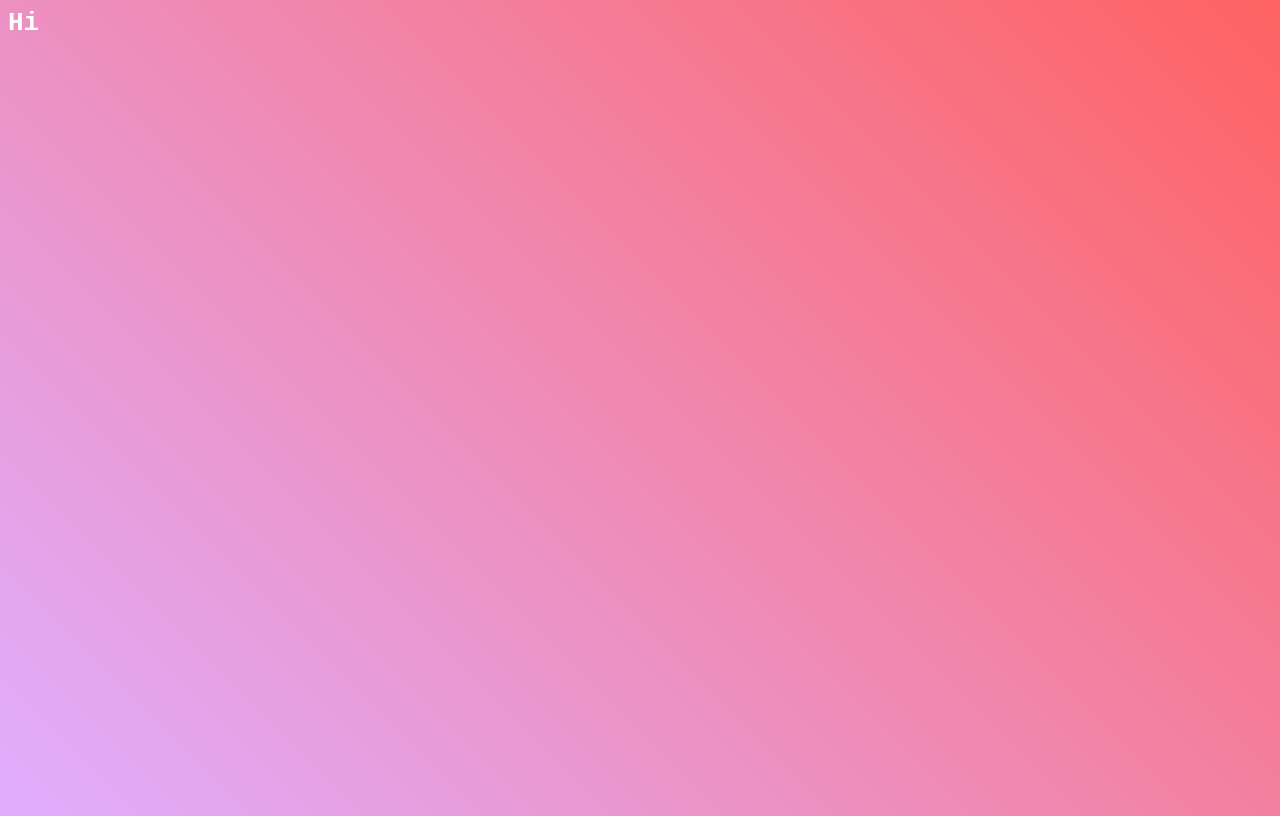
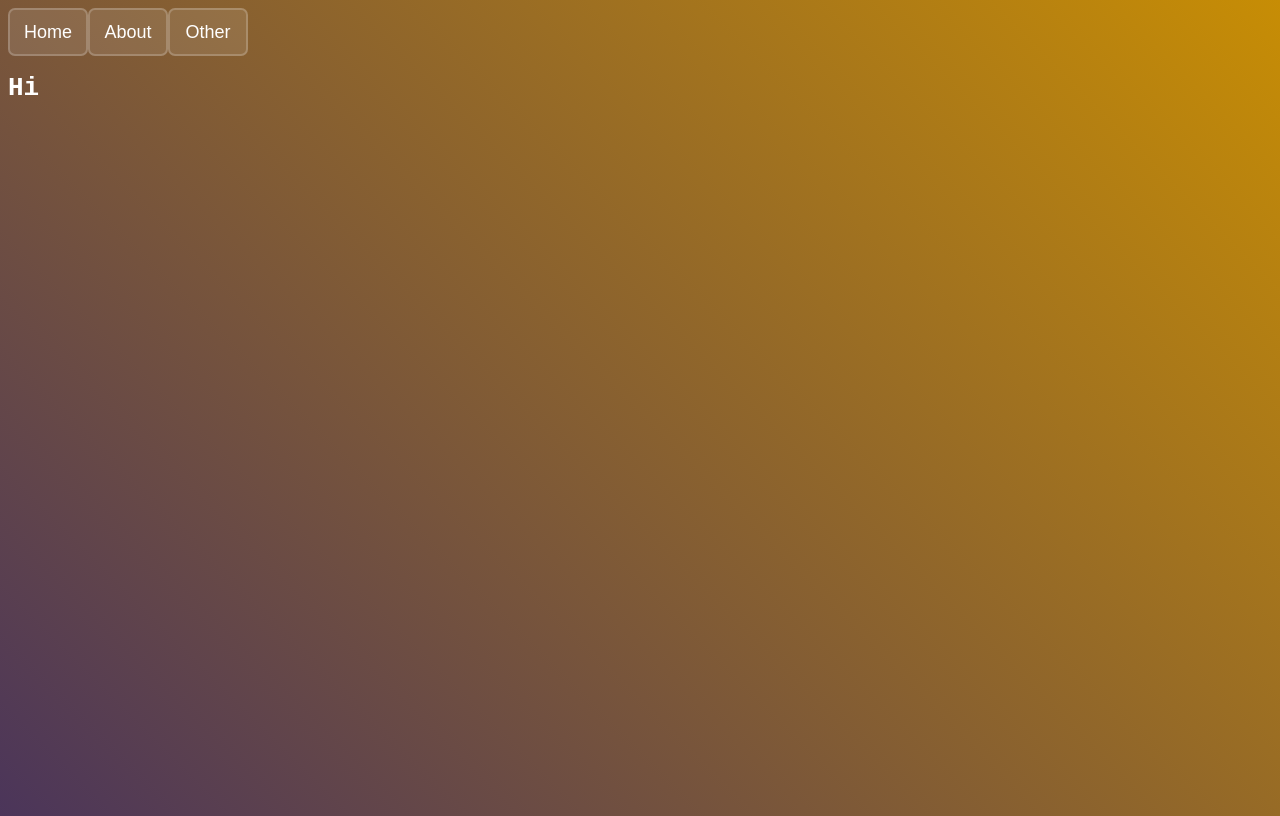
Before and after one commit to CompletelyRandom2025/ExpressWebserver, a website: page assets/index.html in a window 1280 px wide. Drawn offline with Linux system fonts and the light colour scheme; files that its build step writes are made by us from their sources.

Commit message:
I forgor

```diff
--- a/assets/index.html
+++ b/assets/index.html
@@ -1,8 +1,9 @@
 <html>
     <head>
-        <link rel="stylesheet" href="assets/main.css">
+        <link rel="stylesheet" href="main.css">
     </head>
     <body>
+        <div class="menu"><button>Home</button><button>About</button><button>Other</button></div>
         <h1>Hi</h1>
     </body>
 </html>
--- a/assets/main.css
+++ b/assets/main.css
@@ -1,7 +1,33 @@
 body{
-    background-image: linear-gradient(45deg, #e0aeff, #ff6262);
+    background-image: linear-gradient(45deg, #4b355a, #c78d05);
     font-family: monospace;
     color:white;
     width:100%;
     height:100%;
 }
+
+.menu{
+    background-color:transparent;
+    display:flex;
+    width:fit-content;
+}
+
+button{
+    width:80px;
+    height:48px;
+    font-size:18px;
+    border-radius:7px;
+    border-style:solid;
+    color:white;
+    background-color: rgb(255, 255, 255, 0.1);
+    border-color:rgb(255, 255, 255, 0.2);
+    margin:auto;
+}
+button:hover{
+    border-style:dotted;
+}
+button:active{
+    background-color:transparent;
+    border-color:white;
+    color:white;
+}
```
Also changed, not shown: index.js (+8 -11 lines).
